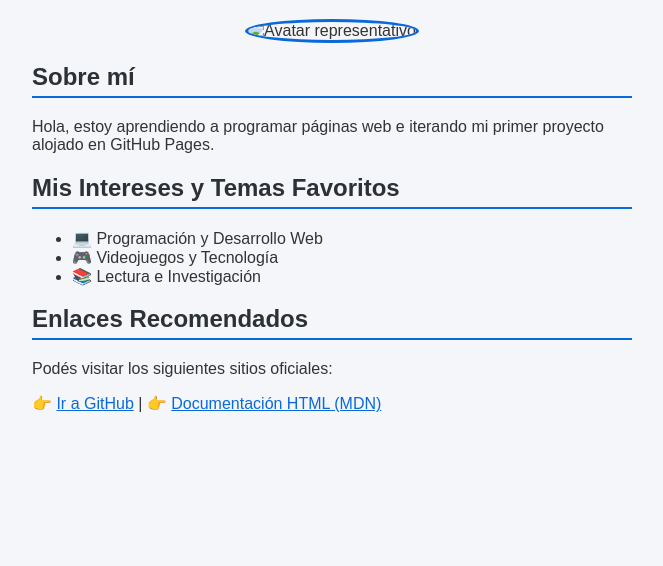
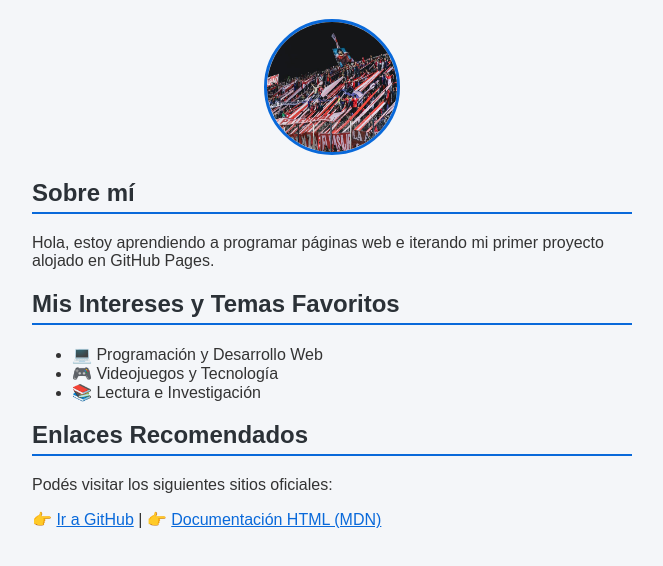
Before and after one commit to camilostka/mi-primer-sitio-web., a plain HTML site: page index.html in a window 1280 px wide. Shown: the part 122-688 px from the top of the page, without its empty margins (308-971 px from the left). Drawn offline with Linux system fonts and the light colour scheme.

Commit message:
Update index.html

```diff
--- a/index.html
+++ b/index.html
@@ -10,7 +10,7 @@
     <!-- Encabezado principal y Avatar -->
     <h1 style="color: #0969da; text-align: center;">¡Bienvenidos a mi Espacio Web! 👋</h1>
     <div style="text-align: center;">
-        <img src="avatar.png" alt="Avatar representativo" style="width: 130px; height: 130px; border-radius: 50%; border: 3px solid #0969da;">
+        <img src="HINCHADA.jpg" alt="Avatar representativo" style="width: 130px; height: 130px; border-radius: 50%; border: 3px solid #0969da;">
     </div>
 
     <!-- Seccion Sobre Mí -->
```
